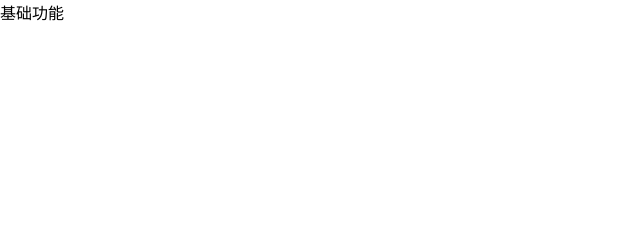
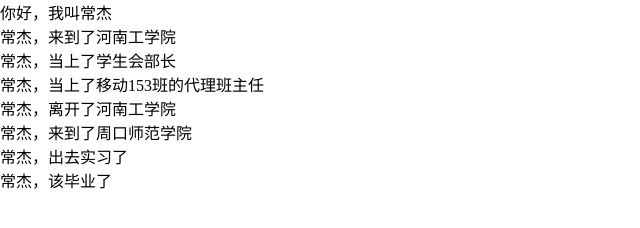
Before and after one commit to ChangXiaojiejie/myfirest, a plain HTML site: page index.html in a window 1280 px wide. Shown: the whole page, without its empty margins (0-640 px from the left). Drawn offline with Linux system fonts and the light colour scheme.

Commit message:
第一次修改

```diff
--- a/index.html
+++ b/index.html
@@ -15,9 +15,14 @@
 </head>
 <body>
 
-  <div>基础功能</div>
-
-
+  <div>你好，我叫常杰</div>
+  <div>常杰，来到了河南工学院</div>
+  <div>常杰，当上了学生会部长</div>
+  <div>常杰，当上了移动153班的代理班主任</div>
+  <div>常杰，离开了河南工学院</div>
+  <div>常杰，来到了周口师范学院</div>
+  <div>常杰，出去实习了</div>
+  <div>常杰，该毕业了</div>
 
 
 </body>
```
